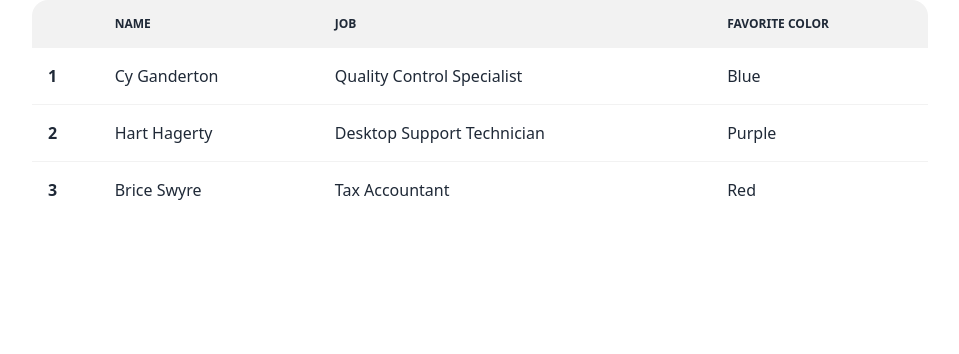
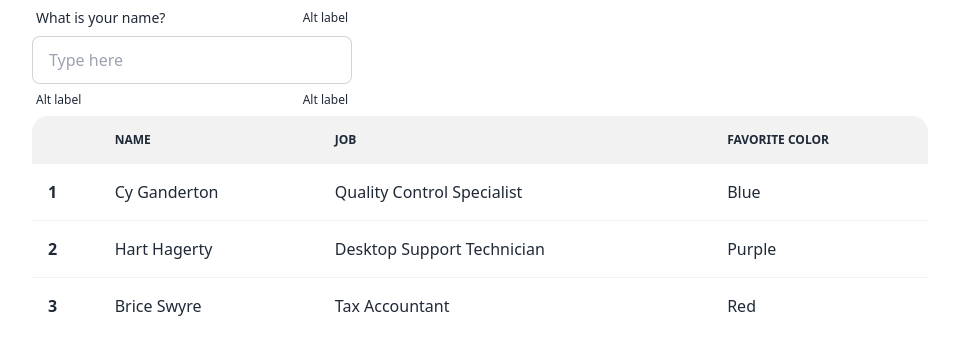
Before and after one commit to leeyeonji28/react-todo-list, a React (Create React App) app: page / in a window 1280 px wide. Shown: the top 354 px of the page, without its empty margins (160-1119 px from the left). Built offline with nearby package versions, Linux system fonts and the light colour scheme.

Commit message:
input 추가와 components 적용

```diff
--- a/src/App.js
+++ b/src/App.js
@@ -1,38 +1,11 @@
+import TodoInput from "./components/TodoInput";
+import TodoList from "./components/TodoList";
+
 function App() {
   return (
     <div className="max-w-4xl m-auto">
-      <div className="overflow-x-auto">
-        <table className="table w-full">
-          <thead>
-            <tr>
-              <th></th>
-              <th>Name</th>
-              <th>Job</th>
-              <th>Favorite Color</th>
-            </tr>
-          </thead>
-          <tbody>
-            <tr>
-              <th>1</th>
-              <td>Cy Ganderton</td>
-              <td>Quality Control Specialist</td>
-              <td>Blue</td>
-            </tr>
-            <tr className="hover">
-              <th>2</th>
-              <td>Hart Hagerty</td>
-              <td>Desktop Support Technician</td>
-              <td>Purple</td>
-            </tr>
-            <tr>
-              <th>3</th>
-              <td>Brice Swyre</td>
-              <td>Tax Accountant</td>
-              <td>Red</td>
-            </tr>
-          </tbody>
-        </table>
-      </div>
+      <TodoInput />
+      <TodoList />
     </div>
   );
 }
--- /dev/null
+++ b/src/components/TodoInput.jsx
@@ -0,0 +1,25 @@
+import React from "react";
+
+const TodoInput = () => {
+  return (
+    <div>
+      <div class="form-control w-full max-w-xs">
+        <label class="label">
+          <span class="label-text">What is your name?</span>
+          <span class="label-text-alt">Alt label</span>
+        </label>
+        <input
+          type="text"
+          placeholder="Type here"
+          class="input input-bordered w-full max-w-xs"
+        />
+        <label class="label">
+          <span class="label-text-alt">Alt label</span>
+          <span class="label-text-alt">Alt label</span>
+        </label>
+      </div>
+    </div>
+  );
+};
+
+export default TodoInput;
--- /dev/null
+++ b/src/components/TodoList.jsx
@@ -0,0 +1,42 @@
+import React from "react";
+
+const TodoList = () => {
+  return (
+    <div>
+      <div className="overflow-x-auto">
+        <table className="table w-full">
+          <thead>
+            <tr>
+              <th></th>
+              <th>Name</th>
+              <th>Job</th>
+              <th>Favorite Color</th>
+            </tr>
+          </thead>
+          <tbody>
+            <tr>
+              <th>1</th>
+              <td>Cy Ganderton</td>
+              <td>Quality Control Specialist</td>
+              <td>Blue</td>
+            </tr>
+            <tr className="hover">
+              <th>2</th>
+              <td>Hart Hagerty</td>
+              <td>Desktop Support Technician</td>
+              <td>Purple</td>
+            </tr>
+            <tr>
+              <th>3</th>
+              <td>Brice Swyre</td>
+              <td>Tax Accountant</td>
+              <td>Red</td>
+            </tr>
+          </tbody>
+        </table>
+      </div>
+    </div>
+  );
+};
+
+export default TodoList;
```
